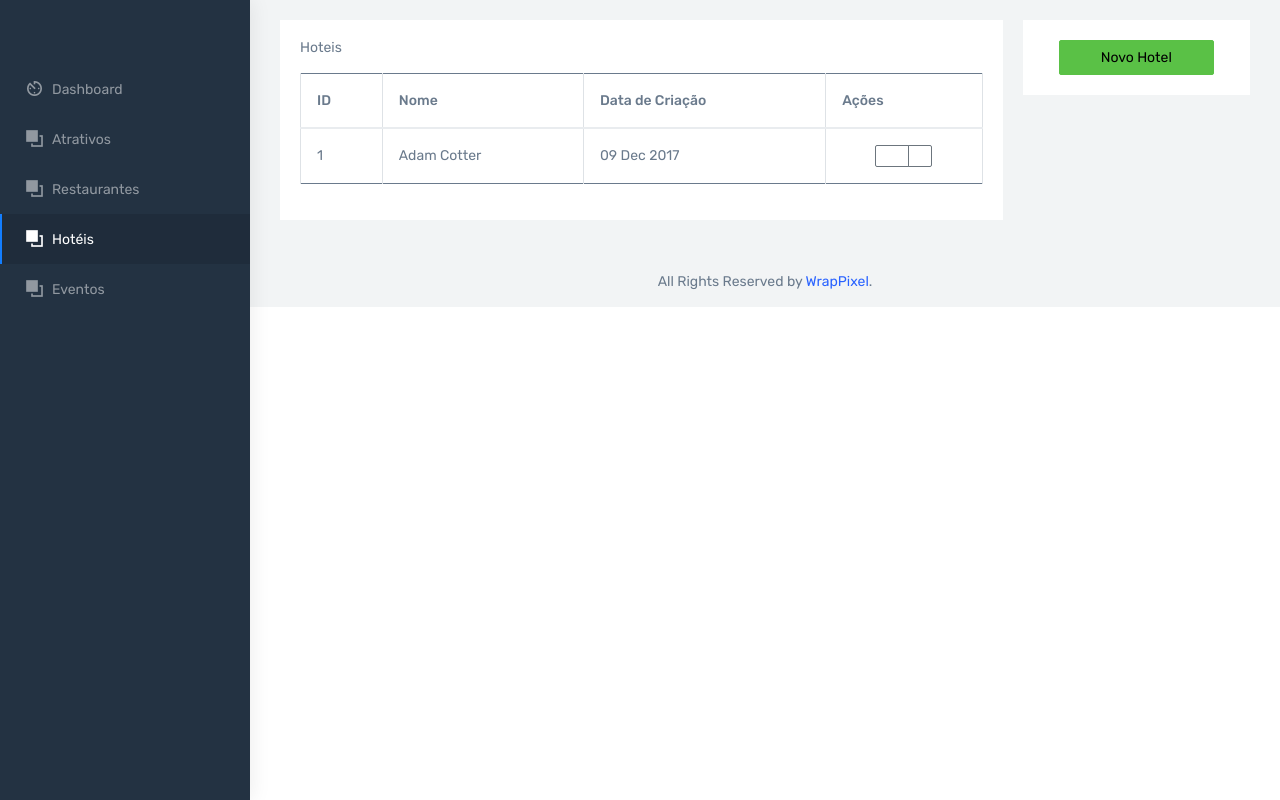
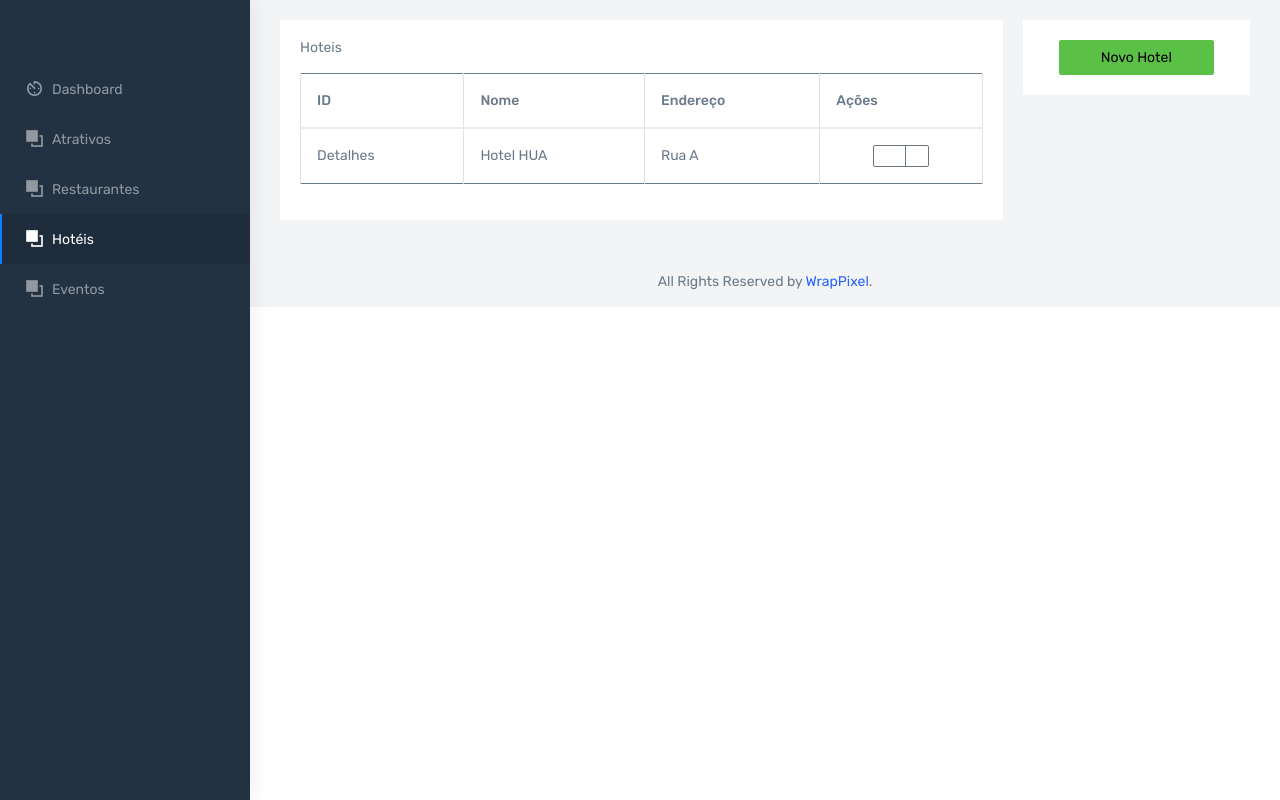
Before and after one commit to GabrielT98/frontt, a plain HTML site: page nice-html/ltr/hotel.html in a window 1280 px wide. Drawn offline with nearby package versions, Linux system fonts and the light colour scheme; files whose address does not match are found by name.

Commit message:
change table list

```diff
--- a/nice-html/ltr/hotel.html
+++ b/nice-html/ltr/hotel.html
@@ -92,15 +92,15 @@
                     <tr>
                       <th class="max-width">ID</th>
                       <th class="max-width">Nome</th>
-                      <th class="sortable">Data de Criação</th>
+                      <th class="sortable">Endereço</th>
                       <th>Ações</th>
                     </tr>
                   </thead>
                   <tbody>
                     <tr>
-                      <td class="text-nowrap align-middle">1</td>
-                      <td class="text-nowrap align-middle">Adam Cotter</td>
-                      <td class="text-nowrap align-middle"><span>09 Dec 2017</span></td>
+                      <td class="text-nowrap align-middle">Detalhes</td>
+                      <td class="text-nowrap align-middle">Hotel HUA</td>
+                      <td class="text-nowrap align-middle"><span>Rua A</span></td>
                       <td class="text-center align-middle">
                         <div class="btn-group align-top">
                             <button class="btn btn-sm btn-outline-secondary badge" type="button" data-toggle="modal" data-target="#edit-form-modal">Edit</button>
```
